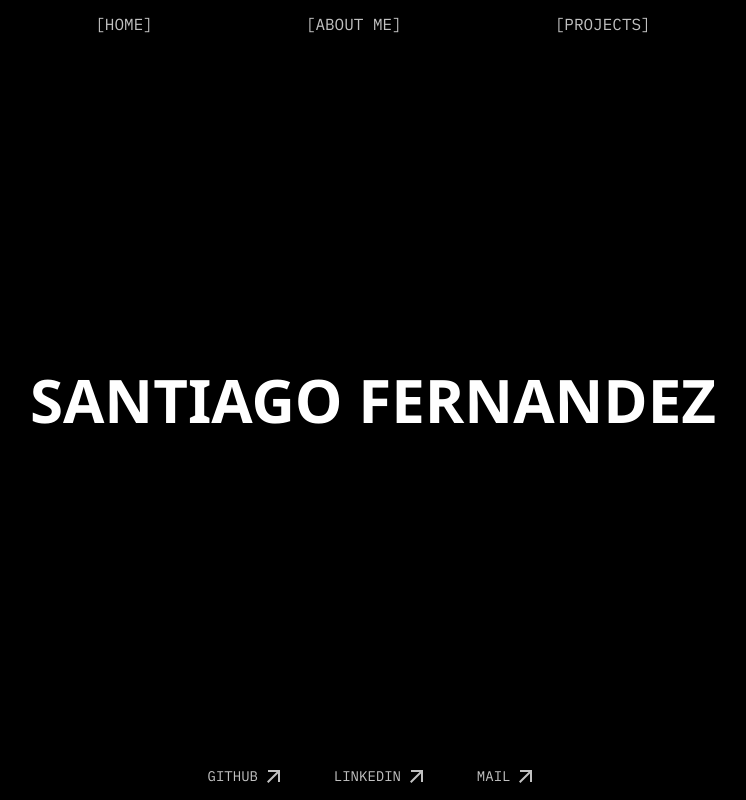
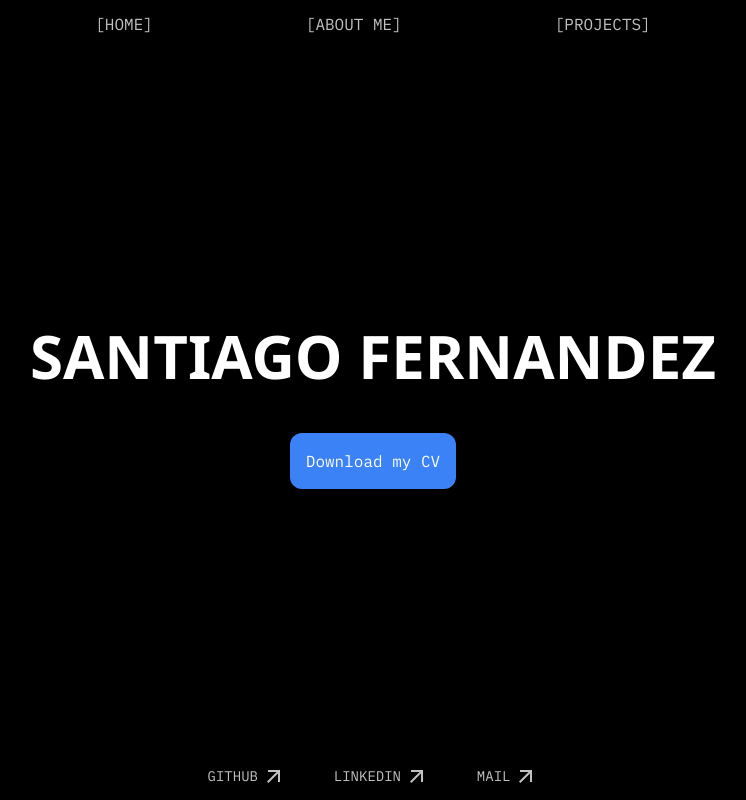
Before and after one commit to TotiFlame/my-portfolio, a Next.js app: page / in a window 1280 px wide. Shown: the top 800 px of the page, without its empty margins (267-1013 px from the left). Built offline with nearby package versions, Linux system fonts and the light colour scheme.

Commit message:
Button to dowload cv made

```diff
--- a/src/pages/Home.jsx
+++ b/src/pages/Home.jsx
@@ -1,7 +1,14 @@
 function Home() {
     return (
-        <section id="home-section" className="w-full h-full flex justify-center items-center">
-            <h1 className="titles-font text-white">SANTIAGO FERNANDEZ</h1>
+        <section id="home-section" className="w-full h-full flex flex-col justify-center items-center">
+            <h1 className="titles-font text-white mb-8">SANTIAGO FERNANDEZ</h1>
+            <a
+                href="/my-CV.pdf"
+                download="Santiago Fernandez CV"
+                className="text-white p-4 bg-blue-500 rounded-xl"
+            >
+                    Download my CV
+            </a>
         </section>
     )
 }
```
Also changed, not shown: 1 other file (tests, documents, lock files or other folders).
